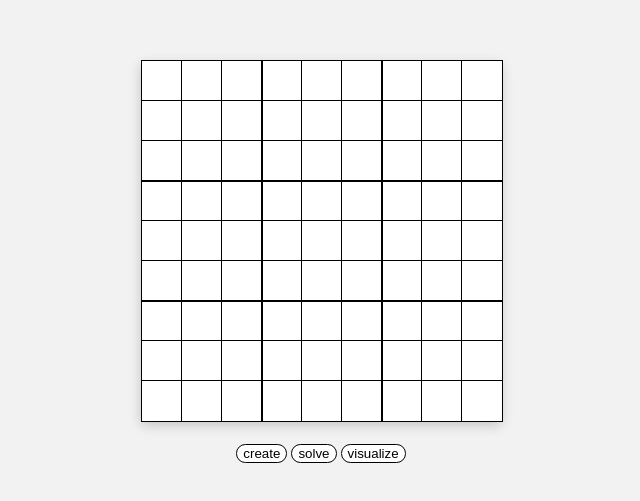
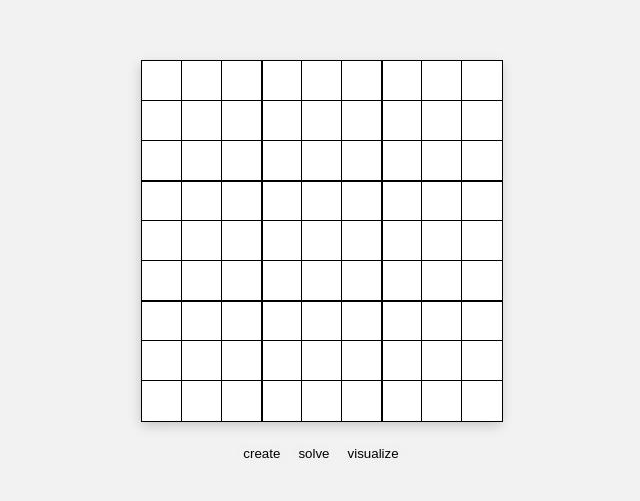
Before and after one commit to kumarpit/sudoku, a plain HTML site: page index.html in a window 1280 px wide. Shown: the part 111-612 px from the top of the page, without its empty margins (295-935 px from the left). Drawn offline with Linux system fonts and the light colour scheme.

Commit message:
Update style.css

```diff
--- a/style.css
+++ b/style.css
@@ -153,8 +153,8 @@ input[type="radio"] {
 
 button{
     border-radius: 0.7em;
-    border: 1.3px solid black;
-    background-color: white;
+    border: 1.3px solid #f1f1f1;
+    background-color: #f1f1f1;
     text-align: center;
 }
 
```
